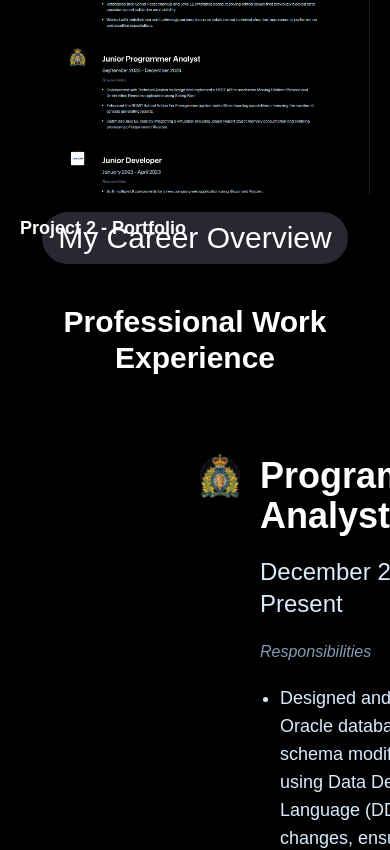
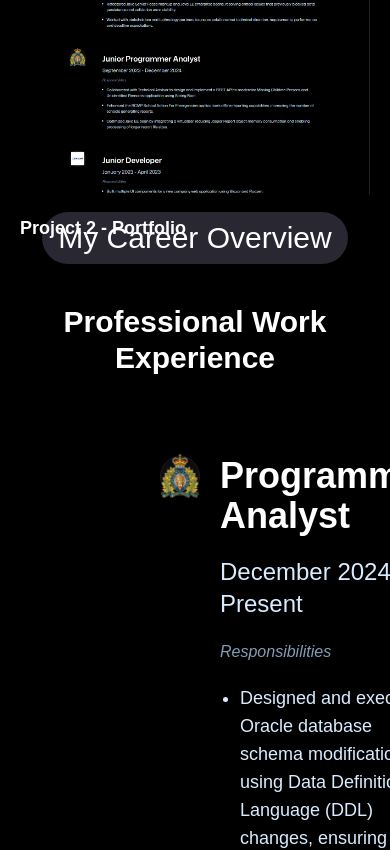
Before and after one commit to m-lynch91/mjl_portfolio, a React (Vite) app: page / in a window 390 px wide. Shown: the part 2480-3330 px from the top of the page. Built offline with nearby package versions, Linux system fonts and the light colour scheme; a web font is replaced by a local one.

Commit message:
adjusted sections to occupy full screen each

```diff
--- a/src/sections/Experience.tsx
+++ b/src/sections/Experience.tsx
@@ -27,9 +27,9 @@ const Experience = () => {
   return (
     <section
       id="experience"
-      className="w-full md:mt-40 mt-20 section-padding xl:px-0"
+      className="full-section"
     >
-      <div className="w-full h-full md:px-20 px-5">
+      <div className="md:px-20 py-20">
         <TitleHeader
           title="Professional Work Experience"
           sub="My Career Overview"
--- a/src/sections/Footer.tsx
+++ b/src/sections/Footer.tsx
@@ -4,9 +4,7 @@ const Footer = () => {
   return (
     <footer className="footer">
       <div className="footer-container text-2xl">
-        <div className="flex flex-col justify-center items-center">
-          <a href="/">Visit my blog</a>
-        </div>
+
         <div className="socials">
           {socialImgs.map((img) => (
             <a className="icon" target="_blank" href={img.url} key={img.url}>
--- a/src/sections/Testimonials.tsx
+++ b/src/sections/Testimonials.tsx
@@ -4,8 +4,8 @@ import { testimonials } from "../constants";
 
 const Testimonials = () => {
   return (
-    <section id="testimonials" className="flex-center section-padding">
-      <div className="w-full h-full md:px-10 px-5">
+    <section id="testimonials" className="full-section">
+      <div className="w-full h-full md:px-10 px-5 py-20">
         <TitleHeader
           title="What People Say About Me?"
           sub="Team Highlights"
```
